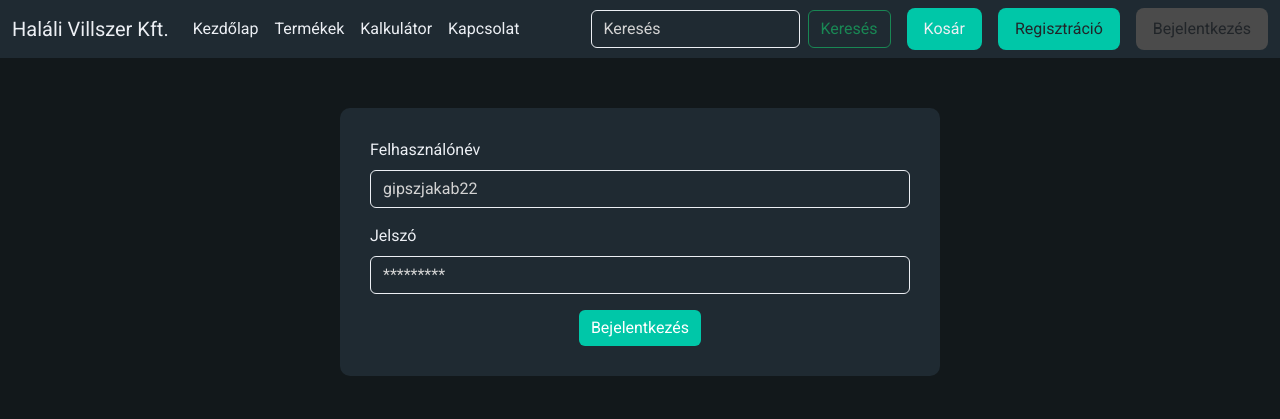
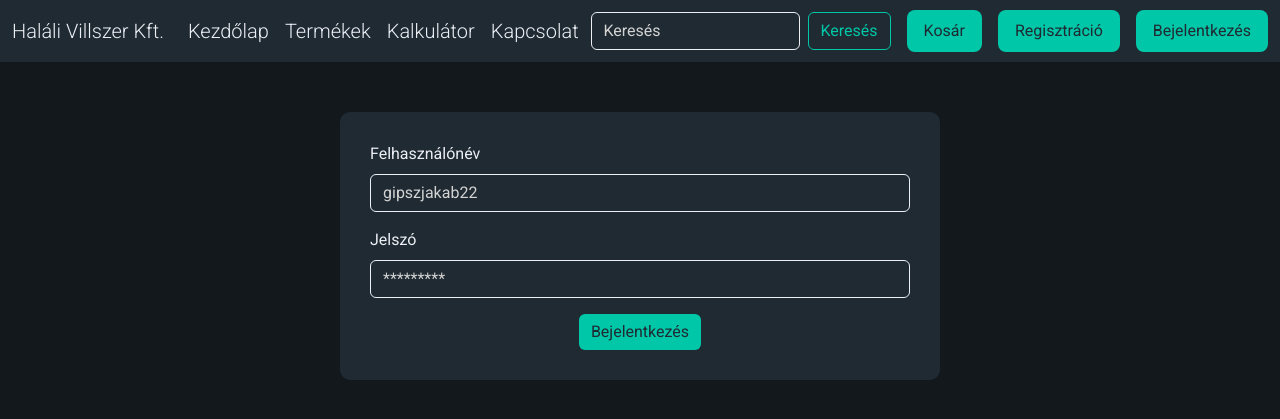
Before and after one commit to halasim2005/vizsgaremek, a PHP site: page /bejelentkezes.html in a window 1280 px wide. Shown: the top 419 px of the page. Run offline with PHP 8.4, Linux system fonts and the light colour scheme.

Commit message:
navbar_gombok_egysegesites

```diff
--- a/bejelentkezes.html
+++ b/bejelentkezes.html
@@ -11,7 +11,7 @@
 </head>
 
 <body>
-    <nav class="navbar navbar-expand-lg navbar-dark">
+    <nav class="navbar navbar-expand-lg navbar-dark lead">
         <div class="container-fluid">
             <a class="navbar-brand" href="#">Haláli Villszer Kft.</a>
             <button class="navbar-toggler" type="button" data-bs-toggle="collapse" data-bs-target="#navbarNav" aria-controls="navbarNav" aria-expanded="false" aria-label="Toggle navigation">
@@ -33,8 +33,8 @@
                     </li>
                 </ul>
                 <form class="d-flex" role="search">
-                    <input class="form-control me-2" type="search" placeholder="Keresés" aria-label="Search">
-                    <button class="btn btn-outline-success" type="submit">Keresés</button>
+                    <input class="form-control me-2" type="search" placeholder="Keresés" aria-label="Keresés">
+                    <button class="btn btn-outline-primary" type="submit">Keresés</button>
                 </form>
                 <a href="./kosar.html" class="btn cart-button ms-3">Kosár</a>
                 <a href="./regisztracio.html" class="btn regist-button ms-3">Regisztráció</a>
@@ -44,7 +44,7 @@
     </nav>
 
     <div class="container form-container">
-        <form action="" method="post">
+        <form action="" method="post" autocomplete="off">
 
             <div class="mb-3">
                 <label for="felhasznalonev" class="form-label">Felhasználónév</label>
--- a/fizetes.html
+++ b/fizetes.html
@@ -33,8 +33,8 @@
                     </li>
                 </ul>
                 <form class="d-flex" role="search">
-                    <input class="form-control me-2" type="search" placeholder="Keresés" aria-label="Search">
-                    <button class="btn btn-outline-success" type="submit">Keresés</button>
+                    <input class="form-control me-2" type="search" placeholder="Keresés" aria-label="Keresés">
+                    <button class="btn btn-outline-primary" type="submit">Keresés</button>
                 </form>
                 <a href="./kosar.html" class="btn cart-button ms-3">Kosár</a>
                 <a href="./regisztracio.html" class="btn regist-button ms-3">Regisztráció</a>
--- a/fooldal.html
+++ b/fooldal.html
@@ -35,8 +35,8 @@
                     </li>
                 </ul>
                 <form class="d-flex" role="search">
-                    <input class="form-control me-2" type="search" placeholder="Keresés" aria-label="Search">
-                    <button class="btn btn-outline-success" type="submit">Keresés</button>
+                    <input class="form-control me-2" type="search" placeholder="Keresés" aria-label="Keresés">
+                    <button class="btn btn-outline-primary" type="submit">Keresés</button>
                 </form>
                 <a href="./kosar.html" class="btn cart-button ms-3">Kosár</a>
                 <a href="./regisztracio.html" class="btn regist-button ms-3">Regisztráció</a>
--- a/kapcsolat.html
+++ b/kapcsolat.html
@@ -31,8 +31,8 @@
                     </li>
                 </ul>
                 <form class="d-flex" role="search">
-                    <input class="form-control me-2" type="search" placeholder="Keresés" aria-label="Search">
-                    <button class="btn btn-outline-success" type="submit">Keresés</button>
+                    <input class="form-control me-2" type="search" placeholder="Keresés" aria-label="Keresés">
+                    <button class="btn btn-outline-primary" type="submit">Keresés</button>
                 </form>
                 <a href="./kosar.html" class="btn cart-button ms-3">Kosár</a>
                 <a href="./regisztracio.html" class="btn regist-button ms-3">Regisztráció</a>
--- a/kosar.html
+++ b/kosar.html
@@ -31,8 +31,8 @@
                     </li>
                 </ul>
                 <form class="d-flex" role="search">
-                    <input class="form-control me-2" type="search" placeholder="Keresés" aria-label="Search">
-                    <button class="btn btn-outline-success" type="submit">Keresés</button>
+                    <input class="form-control me-2" type="search" placeholder="Keresés" aria-label="Keresés">
+                    <button class="btn btn-outline-primary" type="submit">Keresés</button>
                 </form>
                 <a href="./kosar.html" class="btn cart-button ms-3">Kosár</a>
                 <a href="./regisztracio.html" class="btn regist-button ms-3">Regisztráció</a>
--- a/regisztracio.html
+++ b/regisztracio.html
@@ -9,7 +9,7 @@
     <link rel="stylesheet" href="./style/style.css">
 </head>
 <body>
-    <nav class="navbar navbar-expand-lg navbar-dark">
+    <nav class="navbar navbar-expand-lg navbar-dark flex lead">
         <div class="container-fluid">
             <a class="navbar-brand" href="#">Haláli Villszer Kft.</a>
             <button class="navbar-toggler" type="button" data-bs-toggle="collapse" data-bs-target="#navbarNav" aria-controls="navbarNav" aria-expanded="false" aria-label="Toggle navigation">
@@ -43,7 +43,7 @@
 
     <div class="container form-container">
         <h2 class="text-center">Regisztráció</h2>
-        <form action="" method="post">
+        <form action="" method="post" autocomplete="off">
 
             <div class="mb-3">
                 <label for="vezNev" class="form-label">Vezetéknév</label>
--- a/style/style.css
+++ b/style/style.css
@@ -34,12 +34,24 @@ body {
 .btn-primary {
     background-color: #00C7A8;
     border: none;
+    color: #1F2A32;
 }
 
 .btn-primary:hover {
     background-color: #00B293;
+    color: #1F2A32;
 }
 
+.btn-outline-primary{
+    border-color: #00C7A8;
+    color: #00C7A8;
+}
+
+.btn-outline-primary:hover{
+    background-color: #00B293;
+    border-color: #00B293;
+    color: #1F2A32;
+}
 
 #vezKeresztId{
     font-size: small;
@@ -53,8 +65,7 @@ body {
 }
 
 .navbar-brand,
-.nav-link,
-.cart-button {
+.nav-link{
     color: #ECEFF4 !important;
 }
 
@@ -62,34 +73,16 @@ body {
     color: #00C7A8 !important;
 }
 
-.regist-button{
+.regist-button, .login-button, .cart-button{
     background-color: #00C7A8;
+    color: #1F2A32;
     border-radius: 8px;
     padding: 8px 16px;
 }
 
-.regist-button:hover{
+.regist-button:hover, .login-button:hover, .cart-button:hover{
     background-color: #00B293;
-}
-
-.login-button{
-    background-color: #4b4b4b;
-    border-radius: 8px;
-    padding: 8px 16px;
-}
-
-.login-button:hover{
-    background-color: #7c7c7c;
-}
-
-.cart-button {
-    background-color: #00C7A8;
-    border-radius: 8px;
-    padding: 8px 16px;
-}
-
-.cart-button:hover {
-    background-color: #00B293;
+    color: #1F2A32;
 }
 
 .main-container {
--- a/termekek.html
+++ b/termekek.html
@@ -31,8 +31,8 @@
                     </li>
                 </ul>
                 <form class="d-flex" role="search">
-                    <input class="form-control me-2" type="search" placeholder="Keresés" aria-label="Search">
-                    <button class="btn btn-outline-success" type="submit">Keresés</button>
+                    <input class="form-control me-2" type="search" placeholder="Keresés" aria-label="Keresés">
+                    <button class="btn btn-outline-primary" type="submit">Keresés</button>
                 </form>
                 <a href="./kosar.html" class="btn cart-button ms-3">Kosár</a>
                 <a href="./regisztracio.html" class="btn regist-button ms-3">Regisztráció</a>
```
